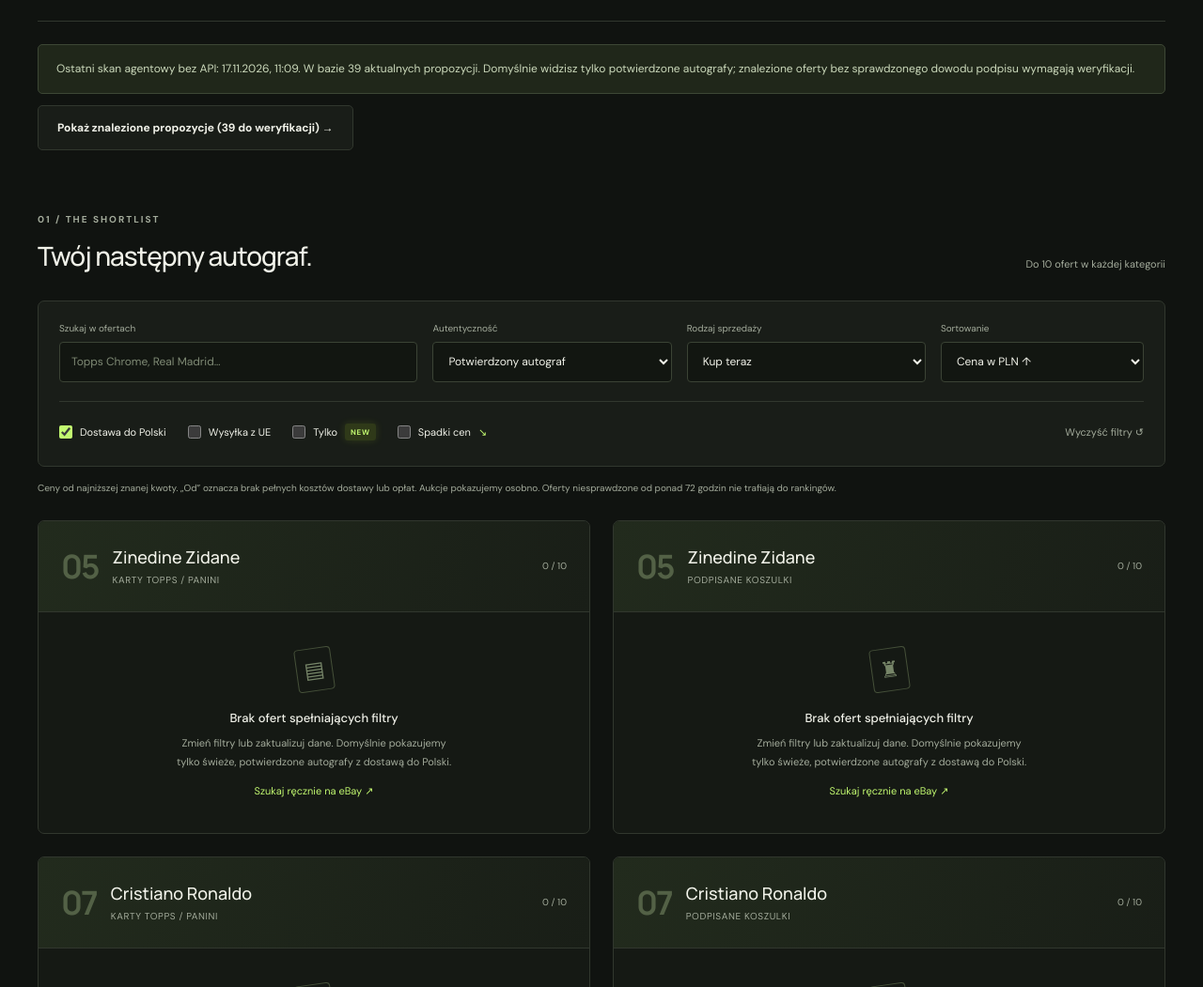
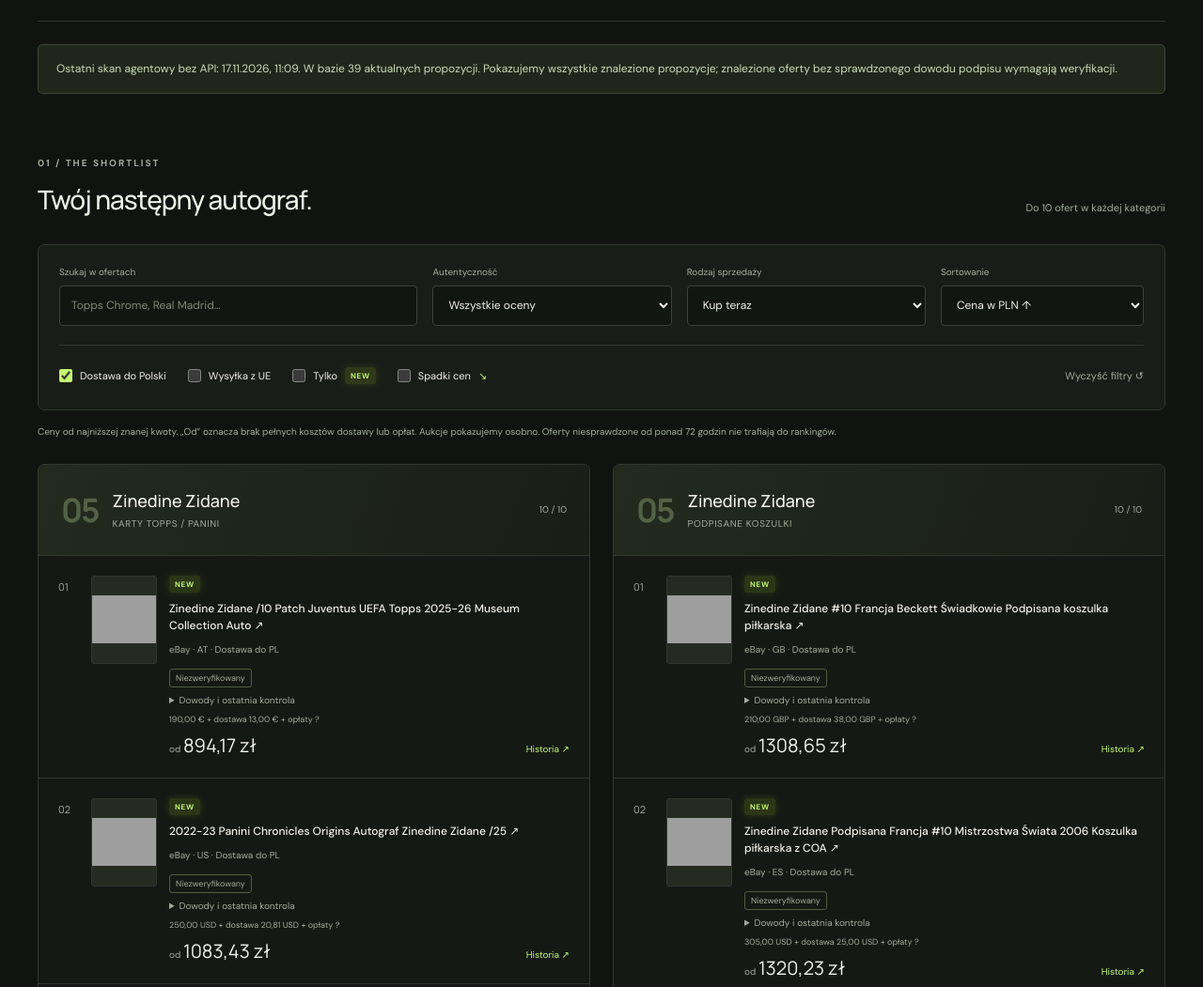
Before and after one commit to mycak/autograph-hunter, a website: page site/index.html in a window 1280 px wide. Shown: the part 668-1719 px from the top of the page at 94% size. Drawn offline with Linux system fonts and the light colour scheme; grey boxes are pictures that could not be loaded.

Commit message:
fix: show collected offers in default dashboard view

```diff
--- a/site/app.mjs
+++ b/site/app.mjs
@@ -1,4 +1,4 @@
-import {validate,ranked,PLAYERS,AUTH,amount,isNew,isFresh,drop,safeUrl} from './core.mjs';
+import {validate,ranked,PLAYERS,AUTH,amount,isNew,isFresh,drop,safeUrl} from './core.mjs?v=20261117-visible2';
 const $=id=>document.getElementById(id);
 const esc=s=>String(s??'').replace(/[&<>"']/g,c=>({'&':'&amp;','<':'&lt;','>':'&gt;','"':'&quot;',"'":'&#39;'}[c]));
 const date=s=>Number.isFinite(Date.parse(s))?new Intl.DateTimeFormat('pl-PL',{dateStyle:'short',timeStyle:'short',timeZone:'Europe/Warsaw'}).format(new Date(s)):'Brak';
@@ -23,11 +23,11 @@ function render(){
   $('show-candidates').textContent=`Pokaż znalezione propozycje (${unverified} do weryfikacji) →`;
   $('notice').className='notice';
   $('notice').textContent=local?'Oglądasz lokalny import zapisany w tej przeglądarce. Dane serwera pozostają bez zmian.':working?'Dane z ostatniego skanu. Ocena podpisu wymaga oddzielnej weryfikacji; sprawdź status każdego źródła poniżej.':active.length?'Wczytano oferty z importu. Automatyczne pobieranie nie jest aktywne; aktualność i dowody sprawdzisz przy każdej ofercie.':'Ranking czeka na dane. Automatyczne pobieranie ofert nie jest jeszcze aktywne — eBay wymaga kluczy API, a pozostałe źródła obsługują import ręczny. Możesz już importować, filtrować i porównywać własne oferty.';
-  if(!local && agentScans.length && active.length) $('notice').textContent=`Ostatni skan agentowy bez API: ${date(agentScans[0].agent.checkedAt)}. W bazie ${active.length} aktualnych propozycji. Domyślnie widzisz tylko potwierdzone autografy; znalezione oferty bez sprawdzonego dowodu podpisu wymagają weryfikacji.`;
+  if(!local && agentScans.length && active.length) $('notice').textContent=`Ostatni skan agentowy bez API: ${date(agentScans[0].agent.checkedAt)}. W bazie ${active.length} aktualnych propozycji. Pokazujemy wszystkie znalezione propozycje; znalezione oferty bez sprawdzonego dowodu podpisu wymagają weryfikacji.`;
   $('boards').innerHTML=boardDefs.map(([player,category,num,label])=>{
     const offers=ranked(data,{...f,player,category}),hasAny=data.offers.some(o=>o.player===player&&o.category===category);
     const query=`${PLAYERS[player]} ${category==='card'?'(Topps,Panini) autograph':'signed jersey'}`;
-    return `<section class="board" aria-label="${PLAYERS[player]} — ${label}"><header class="board-header"><span class="board-num">${num}</span><div class="board-title"><h3>${PLAYERS[player]}</h3><p>${label}</p></div><span class="board-count">${offers.length} / 10</span></header>${offers.length?offers.map(offerHtml).join(''):`<div class="empty"><div class="empty-icon" aria-hidden="true">${category==='card'?'▤':'♜'}</div><strong>${hasAny?'Brak ofert spełniających filtry':'Czekamy na pierwszy egzemplarz.'}</strong><p>${hasAny?'Zmień filtry lub zaktualizuj dane. Domyślnie pokazujemy tylko świeże, potwierdzone autografy z dostawą do Polski.':'Tutaj pojawi się ranking prawdziwych ofert. Bez przykładowych cen i fikcyjnych ogłoszeń.'}</p><a href="https://www.ebay.pl/sch/i.html?_nkw=${encodeURIComponent(query)}" target="_blank" rel="noopener noreferrer">Szukaj ręcznie na eBay ↗</a></div>`}</section>`;
+    return `<section class="board" aria-label="${PLAYERS[player]} — ${label}"><header class="board-header"><span class="board-num">${num}</span><div class="board-title"><h3>${PLAYERS[player]}</h3><p>${label}</p></div><span class="board-count">${offers.length} / 10</span></header>${offers.length?offers.map(offerHtml).join(''):`<div class="empty"><div class="empty-icon" aria-hidden="true">${category==='card'?'▤':'♜'}</div><strong>${hasAny?'Brak ofert spełniających filtry':'Czekamy na pierwszy egzemplarz.'}</strong><p>${hasAny?'Zmień filtry lub zaktualizuj dane. Pokazujemy świeże oferty zgodne z wybranymi filtrami. Potwierdzona dostawa do Polski jest domyślnie wymagana.':'Tutaj pojawi się ranking prawdziwych ofert. Bez przykładowych cen i fikcyjnych ogłoszeń.'}</p><a href="https://www.ebay.pl/sch/i.html?_nkw=${encodeURIComponent(query)}" target="_blank" rel="noopener noreferrer">Szukaj ręcznie na eBay ↗</a></div>`}</section>`;
   }).join('');
   $('source-list').innerHTML=(data.sources??[]).map(s=>`<article class="source"><h3>${safeUrl(s.url)?`<a href="${esc(safeUrl(s.url))}" target="_blank" rel="noopener noreferrer">${esc(s.name)} ↗</a>`:esc(s.name)}</h3><span class="source-status ${s.status==='ok'||s.agent?'ok':''}">${s.agent?'● Skan agentowy':s.status==='ok'?'● Sprawdzono':s.status==='error'?'● Błąd pobierania':s.status==='credentials_required'?'○ Wymaga kluczy API':'○ Import ręczny'}</span>${s.agent?`<p>${esc(s.agent.message)} Ostatnia kontrola: ${date(s.agent.checkedAt)}.</p>`:''}<p>${esc(s.message??'Nie podłączono automatycznej integracji.')}</p>${s.checkedAt?`<p>Próba API: ${date(s.checkedAt)}</p>`:''}${s.lastSuccessAt?`<p>Udany skan API: ${date(s.lastSuccessAt)}</p>`:''}</article>`).join('');
 }
--- a/site/core.mjs
+++ b/site/core.mjs
@@ -39,7 +39,7 @@ export function drop(o) {
   const previous = o.history.length>1 ? o.history.at(-2).price : null;
   return previous>o.price ? {value:previous-o.price,percent:Math.round((previous-o.price)/previous*100),previous} : null;
 }
-export function ranked(data, {player,category,auth='verified',eu=false,pl=true,newOnly=false,dropOnly=false,saleType='fixed',search='',sort='price'}={},now=Date.now()) {
+export function ranked(data, {player,category,auth='all',eu=false,pl=true,newOnly=false,dropOnly=false,saleType='fixed',search='',sort='price'}={},now=Date.now()) {
   return data.offers.filter(o=>o.player===player && o.category===category && o.active!==false && (!o.endAt || Date.parse(o.endAt)>now) && isFresh(o,now)
     && (auth==='all'||o.authenticity===auth) && (!eu||EU.has(o.sellerCountry)) && (!pl||o.shipsToPL===true) && (!newOnly||isNew(o,now)) && (!dropOnly||drop(o))
     && (saleType==='all'||o.saleType===saleType) && o.title.toLocaleLowerCase('pl').includes(search.toLocaleLowerCase('pl')))
--- a/site/index.html
+++ b/site/index.html
@@ -4,8 +4,8 @@
   <meta charset="utf-8"><meta name="viewport" content="width=device-width, initial-scale=1">
   <title>Autograph Hunter — Zidane & Ronaldo</title>
   <meta name="description" content="Kolekcjonerski radar autografów Zidane’a i Cristiano Ronaldo. Cztery rankingi, historia cen i wiarygodność ofert.">
-  <meta name="color-scheme" content="dark"><link rel="icon" href="./icon.svg" type="image/svg+xml"><link rel="stylesheet" href="./style.css?v=20261117-agent1">
-  <script type="module" src="./app.mjs?v=20261117-agent1"></script>
+  <meta name="color-scheme" content="dark"><link rel="icon" href="./icon.svg" type="image/svg+xml"><link rel="stylesheet" href="./style.css?v=20261117-visible2">
+  <script type="module" src="./app.mjs?v=20261117-visible2"></script>
 </head>
 <body>
   <a class="skip" href="#rankings">Przejdź do rankingów</a>
@@ -16,12 +16,12 @@
     <div id="notice" class="notice" role="status">Ładowanie danych…</div>
     <button id="show-candidates" class="button secondary" hidden>Pokaż propozycje do weryfikacji →</button>
     <section id="rankings" class="rankings"><div class="section-heading"><div><p class="eyebrow">01 / THE SHORTLIST</p><h2>Twój następny autograf.</h2></div><span class="subtle">Do 10 ofert w każdej kategorii</span></div>
-      <form id="filters" class="filters"><div class="filter-row"><label class="search"><span>Szukaj w ofertach</span><input type="search" name="search" placeholder="Topps Chrome, Real Madrid…"></label><label>Autentyczność<select name="auth"><option value="verified">Potwierdzony autograf</option><option value="probable">Prawdopodobny</option><option value="unverified">Niezweryfikowany</option><option value="all">Wszystkie oceny</option></select></label><label>Rodzaj sprzedaży<select name="saleType"><option value="fixed">Kup teraz</option><option value="auction">Aukcje — aktualne stawki</option><option value="all">Wszystkie</option></select></label><label>Sortowanie<select name="sort"><option value="price">Cena w PLN ↑</option><option value="newest">Najnowsze wykryte</option></select></label></div><div class="filter-bottom"><div class="checks"><label><input name="pl" type="checkbox" checked> Dostawa do Polski</label><label><input name="eu" type="checkbox"> Wysyłka z UE</label><label><input name="newOnly" type="checkbox"> Tylko <span class="badge new">NEW</span></label><label><input name="dropOnly" type="checkbox"> Spadki cen <span class="lime">↘</span></label></div><button class="text-button" type="reset">Wyczyść filtry ↺</button></div></form>
+      <form id="filters" class="filters"><div class="filter-row"><label class="search"><span>Szukaj w ofertach</span><input type="search" name="search" placeholder="Topps Chrome, Real Madrid…"></label><label>Autentyczność<select name="auth"><option value="all">Wszystkie oceny</option><option value="verified">Potwierdzony autograf</option><option value="probable">Prawdopodobny</option><option value="unverified">Niezweryfikowany</option></select></label><label>Rodzaj sprzedaży<select name="saleType"><option value="fixed">Kup teraz</option><option value="auction">Aukcje — aktualne stawki</option><option value="all">Wszystkie</option></select></label><label>Sortowanie<select name="sort"><option value="price">Cena w PLN ↑</option><option value="newest">Najnowsze wykryte</option></select></label></div><div class="filter-bottom"><div class="checks"><label><input name="pl" type="checkbox" checked> Dostawa do Polski</label><label><input name="eu" type="checkbox"> Wysyłka z UE</label><label><input name="newOnly" type="checkbox"> Tylko <span class="badge new">NEW</span></label><label><input name="dropOnly" type="checkbox"> Spadki cen <span class="lime">↘</span></label></div><button class="text-button" type="reset">Wyczyść filtry ↺</button></div></form>
       <p class="rank-note">Ceny od najniższej znanej kwoty. „Od” oznacza brak pełnych kosztów dostawy lub opłat. Aukcje pokazujemy osobno. Oferty niesprawdzone od ponad 72 godzin nie trafiają do rankingów.</p>
       <div id="boards" class="boards" aria-live="polite"></div>
     </section>
     <section id="sources" class="sources"><div class="section-heading"><div><p class="eyebrow">02 / THE RADAR</p><h2>Każde źródło ma swój status.</h2></div><p class="subtle">Brak danych to też informacja.</p></div><div id="source-list" class="source-grid"></div></section>
-    <section id="method" class="method"><div><p class="eyebrow">03 / COLLECT WITH CONFIDENCE</p><h2>Najpierw dowód.<br>Potem podpis.</h2><p>Sam opis sprzedawcy i program weryfikacji karty nie potwierdzają autentyczności autografu. Domyślny ranking pokazuje wyłącznie podpisy z udokumentowaną weryfikacją.</p></div><div class="method-levels"><article><span class="level verified">01</span><div><h3>Potwierdzony</h3><p>Sprawdzony dowód: certyfikat PSA/DNA, BAS, JSA lub gwarancja producenta obejmująca podpis. Przy ofercie zapisujemy źródło i datę kontroli.</p></div></article><article><span class="level probable">02</span><div><h3>Prawdopodobny</h3><p>Udokumentowane przesłanki, ale bez potwierdzenia podpisu. To wskazówka do dalszej kontroli, nie gwarancja oryginalności.</p></div></article><article><span class="level">03</span><div><h3>Niezweryfikowany</h3><p>Deklaracja sprzedawcy, brak dowodów lub oferta pobrana automatycznie. Samo „COA” w tytule nie podnosi oceny.</p></div></article></div></section>
+    <section id="method" class="method"><div><p class="eyebrow">03 / COLLECT WITH CONFIDENCE</p><h2>Najpierw dowód.<br>Potem podpis.</h2><p>Sam opis sprzedawcy i program weryfikacji karty nie potwierdzają autentyczności autografu. Każda oferta ma widoczną ocenę autentyczności. Filtr „Potwierdzony autograf” zawęża wyniki do podpisów z udokumentowaną weryfikacją.</p></div><div class="method-levels"><article><span class="level verified">01</span><div><h3>Potwierdzony</h3><p>Sprawdzony dowód: certyfikat PSA/DNA, BAS, JSA lub gwarancja producenta obejmująca podpis. Przy ofercie zapisujemy źródło i datę kontroli.</p></div></article><article><span class="level probable">02</span><div><h3>Prawdopodobny</h3><p>Udokumentowane przesłanki, ale bez potwierdzenia podpisu. To wskazówka do dalszej kontroli, nie gwarancja oryginalności.</p></div></article><article><span class="level">03</span><div><h3>Niezweryfikowany</h3><p>Deklaracja sprzedawcy, brak dowodów lub oferta pobrana automatycznie. Samo „COA” w tytule nie podnosi oceny.</p></div></article></div></section>
   </main>
   <footer><span>AUTOGRAPH HUNTER<span class="lime">.</span></span><p>Niezależny radar kolekcjonerski. Bez afiliacji z serwisami i piłkarzami.</p><a href="https://github.com/mycak/autograph-hunter" target="_blank" rel="noopener noreferrer">Repozytorium ↗</a></footer>
   <dialog id="import-dialog"><form method="dialog"><button class="close" aria-label="Zamknij">×</button></form><p class="eyebrow">TWOJE DANE</p><h2>Dodaj oferty do radaru.</h2><p>Wczytaj plik JSON w formacie Autograph Hunter. Import zastępuje lokalny zestaw ofert w tej przeglądarce. Nie publikuje danych na GitHubie.</p><label class="file-label">Wybierz plik JSON<input id="import-file" type="file" accept="application/json,.json"></label><p id="import-message" role="status"></p><div class="dialog-actions"><button id="export" class="button secondary">Eksportuj bieżące dane ↓</button><button id="restore" class="text-button">Przywróć dane serwera</button></div><a href="./data/example.json" download>Pobierz wzór formatu JSON ↓</a><p class="fine">Plik wzorcowy zawiera tylko dane testowe. Nie jest ofertą sprzedaży.</p></dialog>
```
Also changed, not shown: tests/core.test.mjs (+3 -2 lines), README.md.
